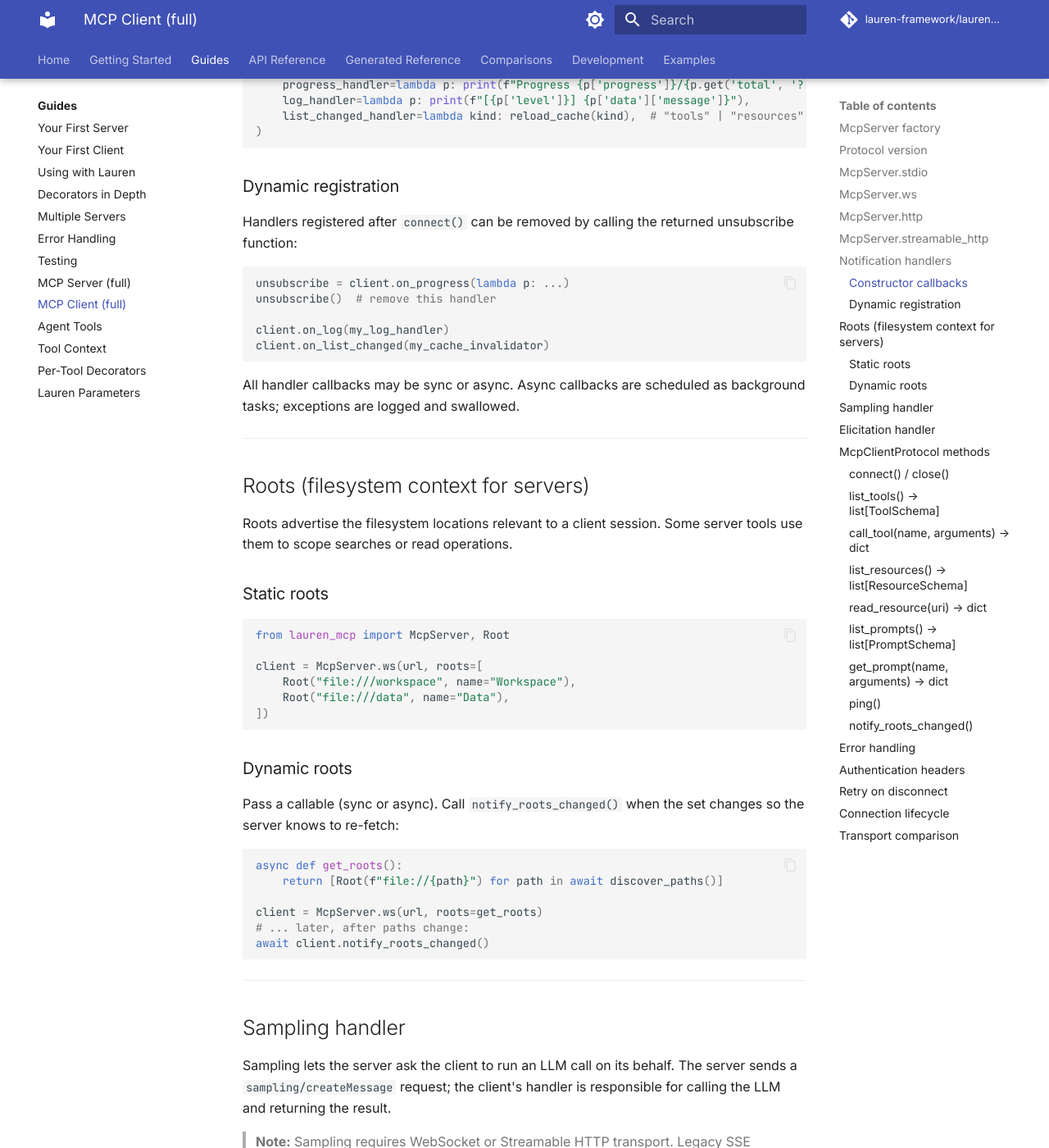
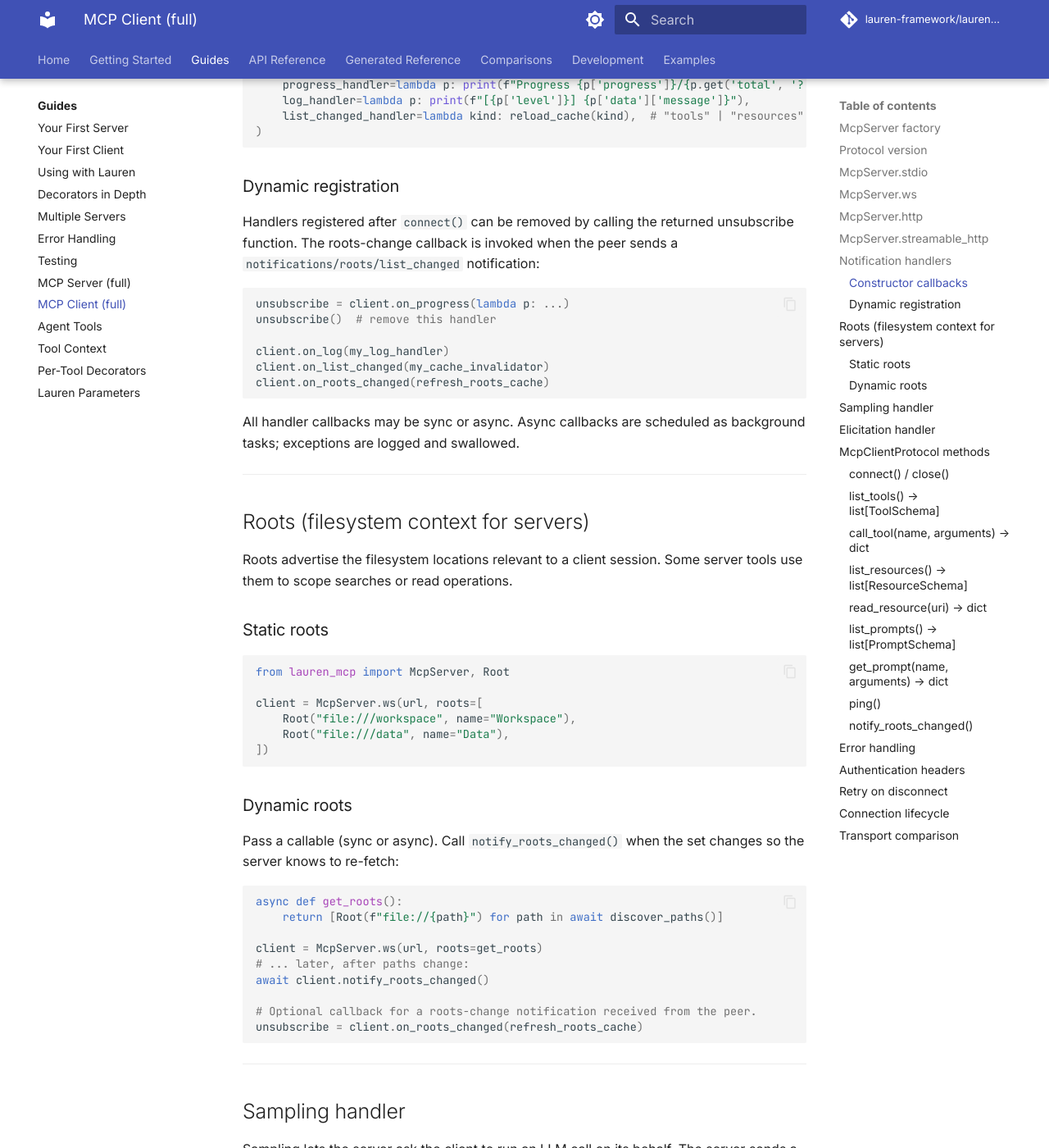
Before and after one commit to lauren-framework/lauren-mcp, an MkDocs documentation site: the page built from docs/guides/mcp-client.md, in a window 1280 px wide and 1400 px high, scrolled down 4264 px. Shown: the whole window at 82% size. Built offline with MkDocs 1.6.1 and Material for MkDocs 9.7.7, drawn with Linux system fonts in a browser that asks for light colours; comment, search, counter and statistics services are not loaded; the version menu is left out.

Commit message:
docs: add client roots change callback example

````diff
--- a/docs/guides/mcp-client.md
+++ b/docs/guides/mcp-client.md
@@ -205,7 +205,8 @@ client = McpServer.ws(
 ### Dynamic registration
 
 Handlers registered after `connect()` can be removed by calling the returned
-unsubscribe function:
+unsubscribe function. The roots-change callback is invoked when the peer sends a
+`notifications/roots/list_changed` notification:
 
 ```python
 unsubscribe = client.on_progress(lambda p: ...)
@@ -213,6 +214,7 @@ unsubscribe()  # remove this handler
 
 client.on_log(my_log_handler)
 client.on_list_changed(my_cache_invalidator)
+client.on_roots_changed(refresh_roots_cache)
 ```
 
 All handler callbacks may be sync or async. Async callbacks are scheduled as
@@ -248,6 +250,9 @@ async def get_roots():
 client = McpServer.ws(url, roots=get_roots)
 # ... later, after paths change:
 await client.notify_roots_changed()
+
+# Optional callback for a roots-change notification received from the peer.
+unsubscribe = client.on_roots_changed(refresh_roots_cache)
 ```
 
 ---
````
